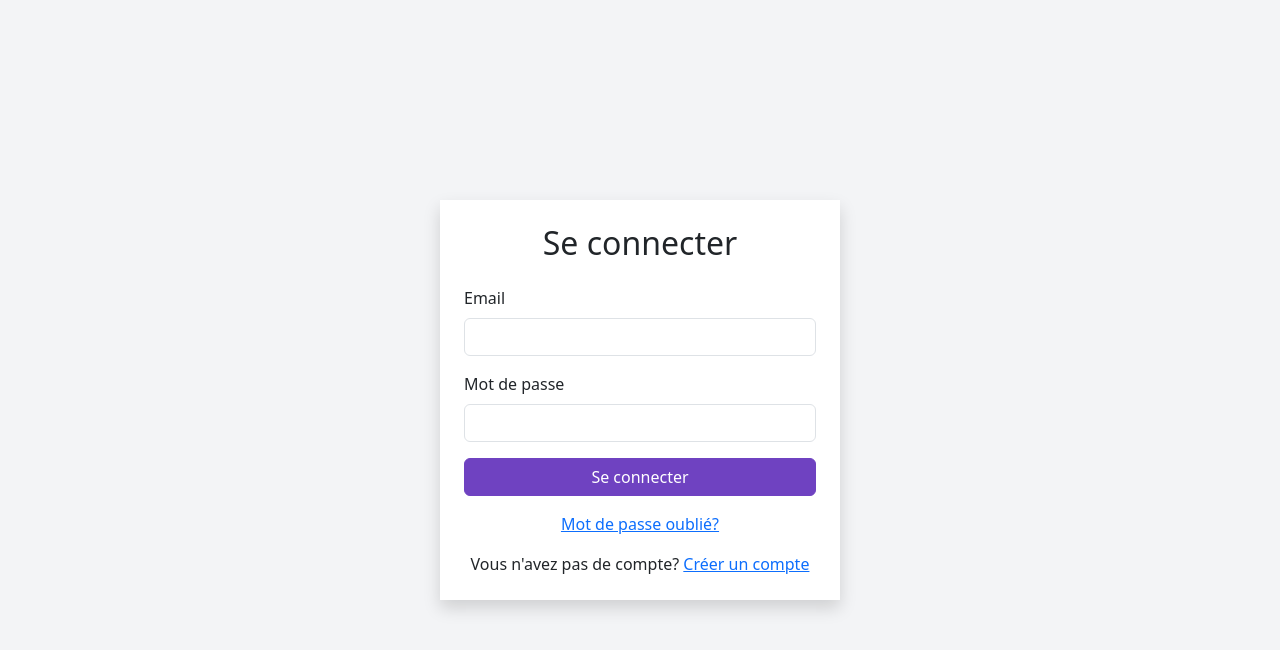
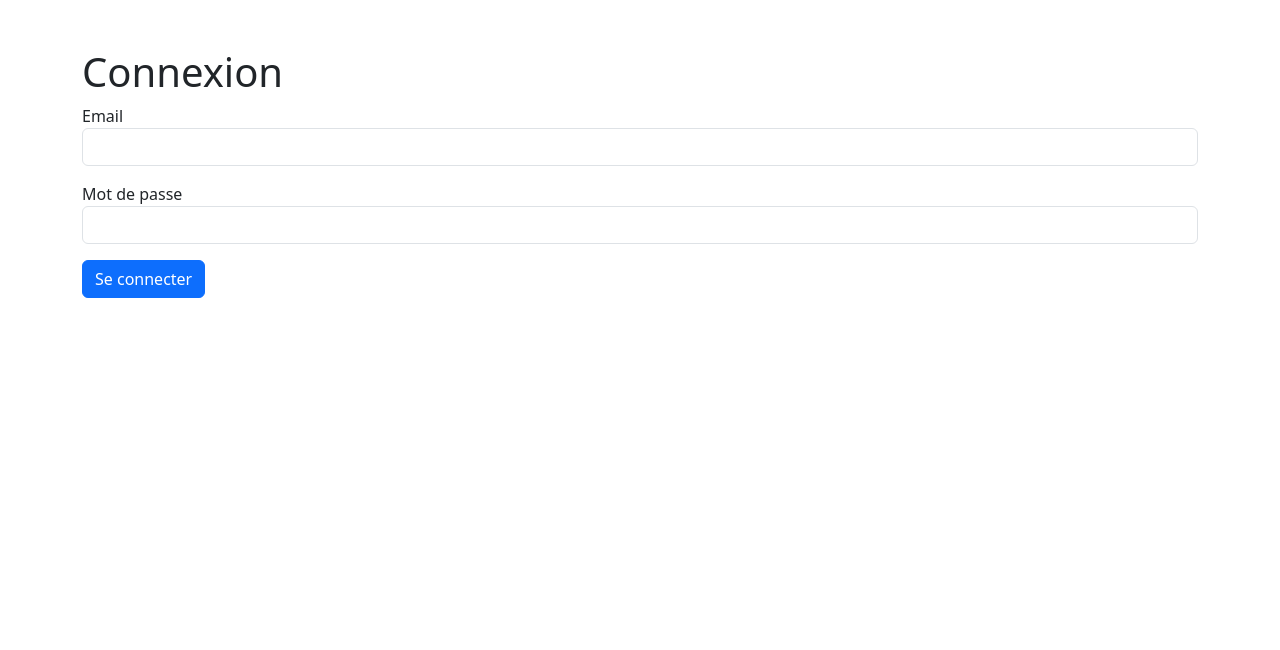
Before and after one commit to OneOffsas/claimoneoff-front02, a Next.js app: page /login in a window 1280 px wide. Shown: the top 650 px of the page. Built offline with nearby package versions, Linux system fonts and the light colour scheme.

Commit message:
Update login.js

```diff
--- a/pages/login.js
+++ b/pages/login.js
@@ -1,53 +1,37 @@
 // pages/login.js
-import { useState } from 'react';
-import Link from 'next/link';
-import { useRouter } from 'next/router';
+import { useState } from "react"
+import { useRouter } from "next/router"
+import { apiCall } from "../utils/api"
 
-const API_URL = process.env.NEXT_PUBLIC_API_URL || '';
-// Vous mettez ici l’URL de votre backend (Cloudflare Worker ou App Script) via variable d’environnement NEXT_PUBLIC_API_URL
+export default function LoginPage() {
+  const [email, setEmail] = useState("")
+  const [password, setPassword] = useState("")
+  const [msg, setMsg] = useState("")
+  const router = useRouter()
 
-export default function Login() {
-  const router = useRouter();
-  const [email, setEmail] = useState('');
-  const [password, setPassword] = useState('');
-  const [msg, setMsg] = useState('');
-
-  async function handleLogin(e) {
-    e.preventDefault();
-    setMsg('Connexion en cours...');
+  async function handleSubmit(e) {
+    e.preventDefault()
+    setMsg("Connexion en cours…")
     try {
-      const res = await fetch(API_URL, {
-        method: 'POST',
-        headers: { 'Content-Type': 'application/json' },
-        body: JSON.stringify({ action: 'login', email, password }),
-      });
-      const data = await res.json();
-      if (data.status === 'success') {
-        // stockez le user dans localStorage/session, ou Context
-        // Exemple simple :
-        localStorage.setItem('user', JSON.stringify(data));
-        // Redirection selon rôle
-        if (data.role === 'Admin') {
-          router.push('/admin');
+      const data = await apiCall("login", { email, password })
+      if (data.status === "success") {
+        // stockez l’ID utilisateur / token si besoin
+        // localStorage.setItem("user", JSON.stringify(data))
+        router.push("/dashboard")
       } else {
-          router.push('/dashboard');
-        }
-      } else {
-        setMsg('Erreur : ' + data.message);
+        setMsg(data.message)
       }
     } catch (err) {
-      setMsg('Erreur réseau, réessayez');
+      setMsg("Erreur réseau, réessayez.")
     }
   }
 
   return (
-    <div className="d-flex justify-content-center align-items-center vh-100" style={{ backgroundColor: '#f3f4f6' }}>
-      <div className="bg-white p-4 shadow card-custom" style={{ maxWidth: '400px', width: '100%' }}>
-        <h2 className="text-center mb-4">Se connecter</h2>
-        {msg && <div className="alert alert-warning alert-custom">{msg}</div>}
-        <form onSubmit={handleLogin}>
+    <div className="container mt-5">
+      <h1>Connexion</h1>
+      <form onSubmit={handleSubmit}>
         <div className="mb-3">
-            <label className="form-label">Email</label>
+          <label>Email</label>
           <input
             type="email"
             className="form-control"
@@ -57,7 +41,7 @@ export default function Login() {
           />
         </div>
         <div className="mb-3">
-            <label className="form-label">Mot de passe</label>
+          <label>Mot de passe</label>
           <input
             type="password"
             className="form-control"
@@ -66,20 +50,9 @@ export default function Login() {
             required
           />
         </div>
-          <button type="submit" className="btn btn-primary-custom w-100">Se connecter</button>
+        <button className="btn btn-primary">Se connecter</button>
       </form>
-        <div className="mt-3 text-center">
-          <Link href="/forgot" passHref>
-            <a>Mot de passe oublié?</a>
-          </Link>
+      {msg && <div className="mt-3 alert alert-info">{msg}</div>}
     </div>
-        <div className="mt-3 text-center">
-          Vous n'avez pas de compte?{' '}
-          <Link href="/register" passHref>
-            <a>Créer un compte</a>
-          </Link>
-        </div>
-      </div>
-    </div>
-  );
+  )
 }
```
Lines whose indentation alone changed are shown as unchanged.
